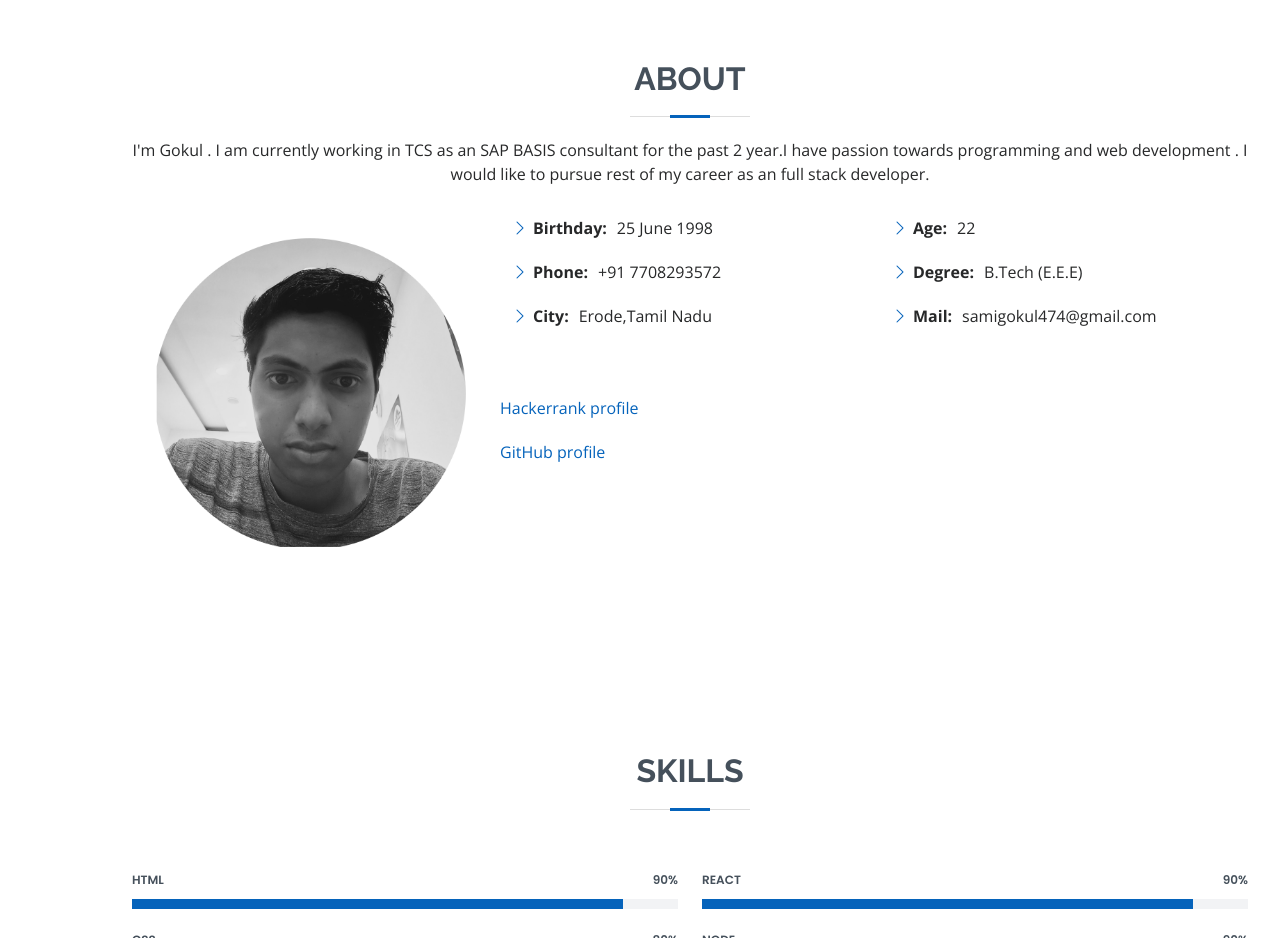
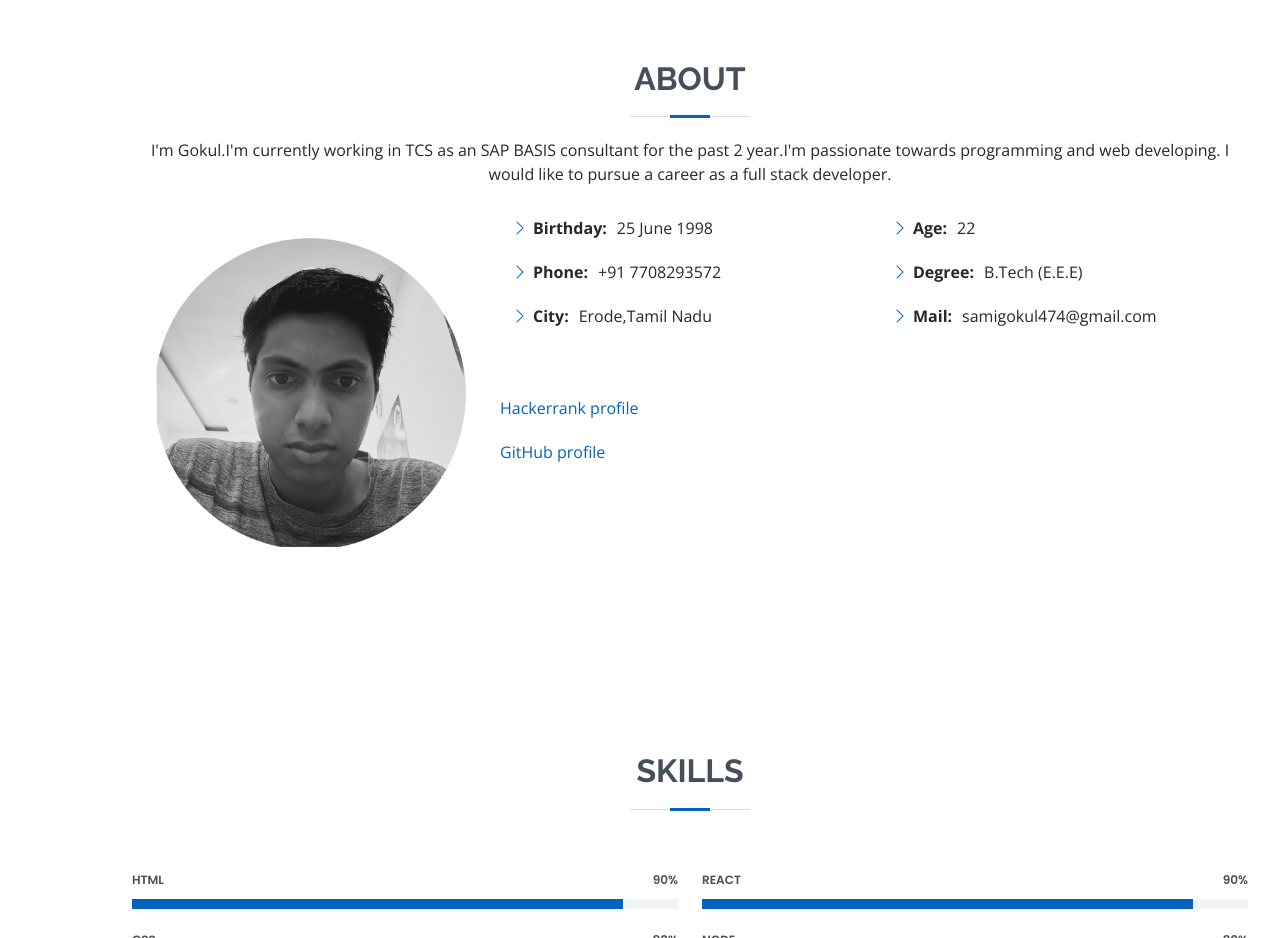
Before and after one commit to JeyanthC/G0kulS.github.io, a plain HTML site: page index.html in a window 1280 px wide. Shown: the part 800-1738 px from the top of the page. Drawn offline with nearby package versions, Linux system fonts and the light colour scheme.

Commit message:
Update index.html

```diff
--- a/index.html
+++ b/index.html
@@ -59,7 +59,7 @@
 
         <div class="section-title">
           <h2>About</h2>
-          <p>I'm Gokul . I am currently working in TCS as an SAP BASIS consultant for the past 2 year.I have passion towards programming and web development . I would like to pursue rest of my career as an full stack developer. </p>
+          <p>I'm Gokul.I'm currently working in TCS as an SAP BASIS consultant for the past 2 year.I'm passionate towards programming and web developing. I would like to pursue a career as a full stack developer. </p>
         </div>
 
         <div class="row">
```
